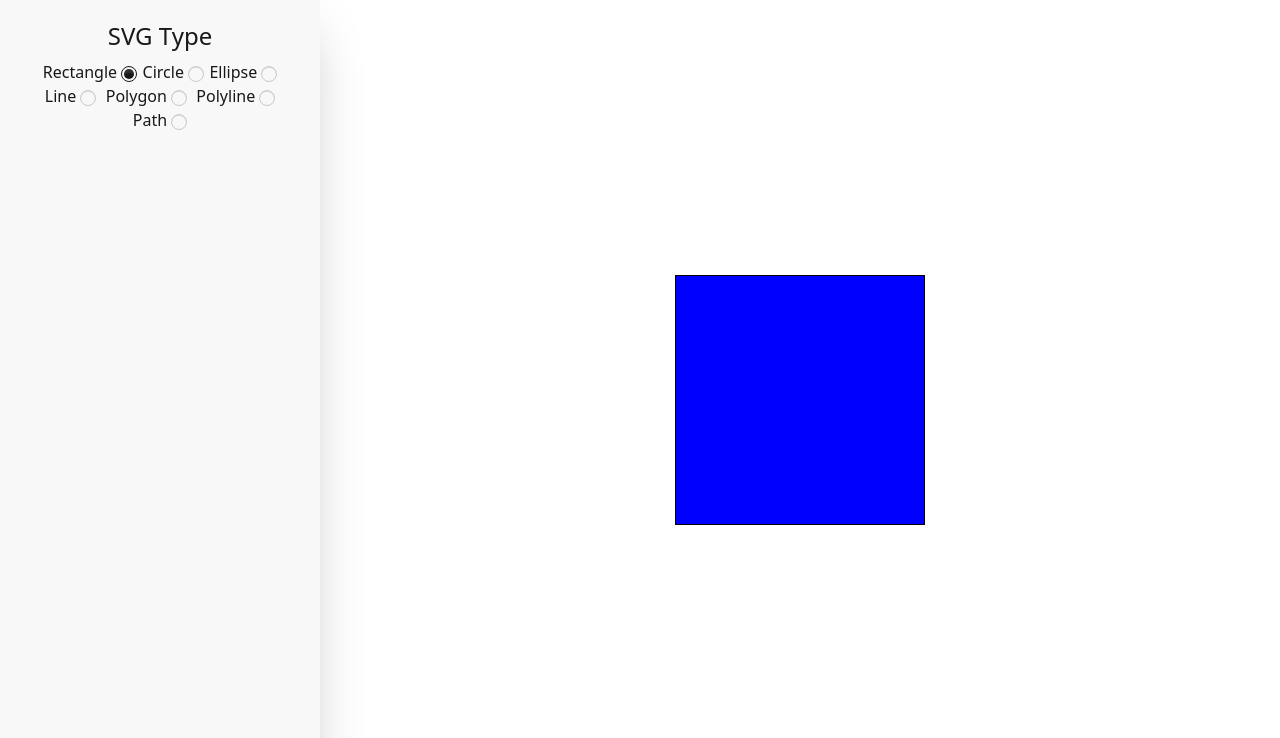
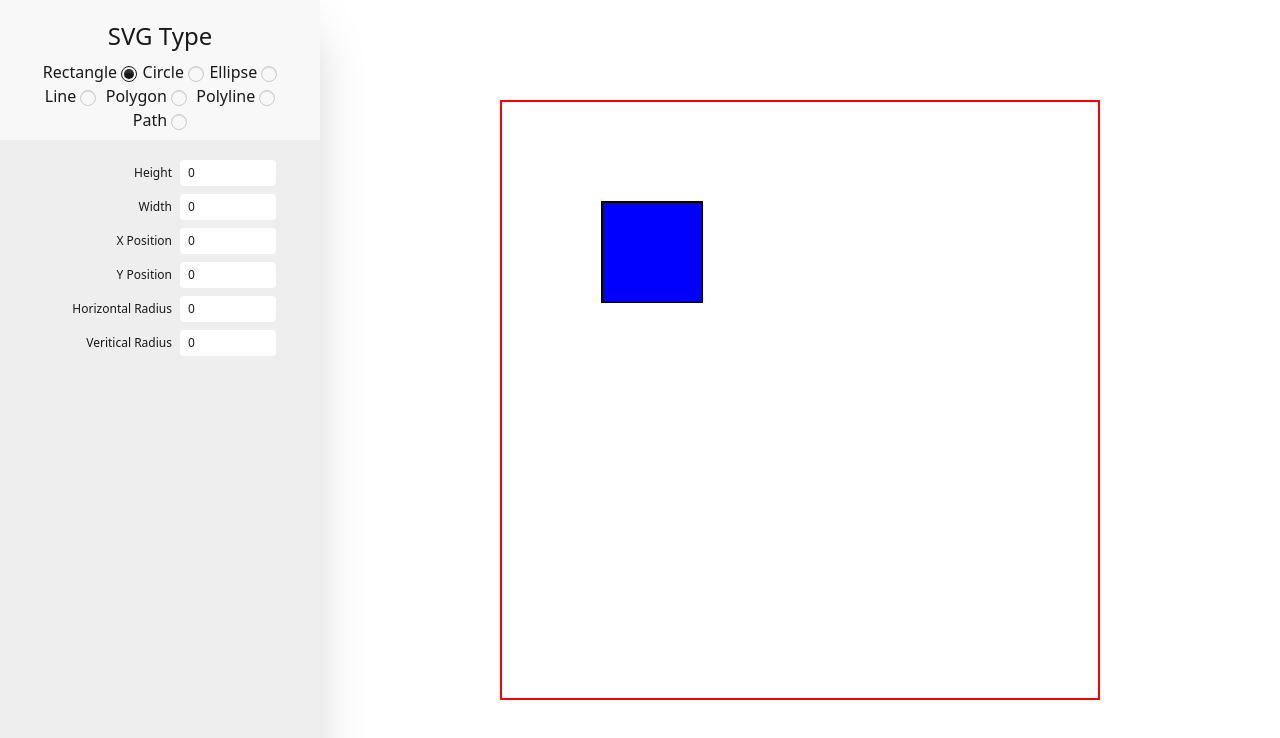
Before and after one commit to Slimboyfat-1979/svg-create, a Vue app: page / in a window 1280 px wide. Both pictures are taken after a click on the radio button 129 px from the left and 73 px from the top of the page. Shown: the top 738 px of the page. Built offline with nearby package versions, Linux system fonts and the light colour scheme.

Commit message:
Added state for rect

```diff
--- a/src/App.vue
+++ b/src/App.vue
@@ -15,12 +15,6 @@ import { onMounted } from 'vue';
 import SvgOptions from './components/SvgOptions.vue';
 import SvgRender from './components/SvgRender.vue';
 
-
-
-onMounted(() => {
-
-
-})
 </script>
 
 <style scoped></style>
--- a/src/components/SvgOptions.vue
+++ b/src/components/SvgOptions.vue
@@ -13,20 +13,31 @@
         />
       </div>
     </div>
+    <component :is="currentComponent" />
   </div>
 </template>
 
 <style scoped></style>
 
 <script setup>
-import { ref } from "vue";
+import { ref, computed, defineProps } from "vue";
 import { svgStore } from "@/stores/store.js";
+import RectangleOptions from '@/ui/RectangleOptions.vue'
+import CircleOptions from "@/ui/CircleOptions.vue";
+import EllipseOptions from "@/ui/EllipseOptions.vue";
 
 const svgType = svgStore();
 
-// const svgType = svgStore();
+const componentMap = {
+    Rectangle: RectangleOptions,
+    Circle: CircleOptions,
+    Ellipse: EllipseOptions
+}
 
-//determine what type of SVG to render
+const currentComponent = computed(() => {
+    return componentMap[svgType.svgType];
+})
+
 const readType = function(type) {
     svgType.changeType(type);
 }
--- a/src/components/SvgRender.vue
+++ b/src/components/SvgRender.vue
@@ -1,17 +1,19 @@
 <template>
-  <svg height="250" width="250" viewbox="0 0 100 100">
+  <svg height="600" width="600" viewbox="0 0 100 100" style="border: 2px solid red">
     <rect
-      v-if="svgType.svgType==='Rectangle'"
-      x="0"
-      y="0"
-      width="100%"
-      height="100%"
+      v-if="store.svgType==='Rectangle'"
+      :x="store.rectAttributes.x"
+      :y="store.rectAttributes.y"
+      :width="store.rectAttributes.width"
+      :height="store.rectAttributes.height"
+      :rx="store.rectAttributes.rx"
+      :ry="store.rectAttributes.ry"
       fill="blue"
       stroke="black"
       stroke-width="2"
     ></rect>
     <circle
-      v-if="svgType.svgType==='Circle'"
+      v-if="store.svgType==='Circle'"
       cx="50%"
       cy="50%"
       r="100"
@@ -19,7 +21,7 @@
       stroke="black"
       stroke-width="2"
     ></circle>
-    <ellipse v-if="svgType.svgType === 'Ellipse'"
+    <ellipse v-if="store.svgType === 'Ellipse'"
     rx="100"
     ry="30"
     cx="100"
@@ -31,6 +33,6 @@
 
 <script setup>
 import { svgStore } from '@/stores/store';
+const store = svgStore();
 
-const svgType = svgStore();
 </script>
--- a/src/stores/store.js
+++ b/src/stores/store.js
@@ -2,12 +2,19 @@ import { defineStore } from 'pinia'
 
 export const svgStore = defineStore('svgTypes', {
     state:() => ({
-        svgType: ''
+        svgType: '',
+        rectAttributes: {
+            x: 100,
+            y: 100,
+            width: 100,
+            height: 100,
+            rx: 0,
+            ry: 0
+        }
     }),
     actions: {
         changeType(type) {
             this.svgType = type;
-        },
-
+        }
     }
 })
--- /dev/null
+++ b/src/ui/CircleOptions.vue
@@ -0,0 +1,3 @@
+<template>
+    <h1>These are the circle options</h1>
+</template>
--- /dev/null
+++ b/src/ui/EllipseOptions.vue
@@ -0,0 +1,3 @@
+<template>
+    <h1>These are the ellipse options</h1>
+</template>
--- /dev/null
+++ b/src/ui/RectangleOptions.vue
@@ -0,0 +1,58 @@
+<template>
+    <div class="container flex flex-col px-5 py-5 bg-base-300 h-full">
+        <div class="flex flex-col items-center">
+            <div class="form-control flex flex-row items-center justify-center mb-2 w-80">
+                <label class="mr-2 w-32 text-right">Height</label>
+                <input v-model="rectAttributes.height" class="w-24 rounded px-2 py-1 bg-white focus:outline-none focus:ring-2 focus:ring-neutral" type="number">
+            </div>
+            <div class="form-control flex flex-row items-center justify-center mb-2 w-80">
+                <label class="mr-2 w-32 text-right">Width</label>
+                <input v-model="rectAttributes.width" class="w-24 rounded px-2 py-1 bg-white focus:outline-none focus:ring-2 focus:ring-neutral" type="number">
+            </div>
+            <div class="form-control flex flex-row items-center justify-center mb-2 w-80">
+                <label class="mr-2 w-32 text-right">X Position</label>
+                <input v-model="rectAttributes.x" class="w-24 rounded px-2 py-1 bg-white focus:outline-none focus:ring-2 focus:ring-neutral" type="number">
+            </div>
+            <div class="form-control flex flex-row items-center justify-center mb-2 w-80">
+                <label class="mr-2 w-32 text-right">Y Position</label>
+                <input v-model="rectAttributes.y" class="w-24 rounded px-2 py-1 bg-white focus:outline-none focus:ring-2 focus:ring-neutral" type="number">
+            </div>
+            <div class="form-control flex flex-row items-center justify-center mb-2 w-80">
+                <label class="mr-2 w-32 text-right">Horizontal Radius</label>
+                <input v-model="rectAttributes.rx" class="w-24 rounded px-2 py-1 bg-white focus:outline-none focus:ring-2 focus:ring-neutral" type="number">
+            </div>
+            <div class="form-control flex flex-row items-center justify-center mb-2 w-80">
+                <label class="mr-2 w-32 text-right">Veritical Radius</label>
+                <input v-model="rectAttributes.ry" class="w-24 rounded px-2 py-1 bg-white focus:outline-none focus:ring-2 focus:ring-neutral" type="number">
+            </div>
+        </div>
+    </div>
+</template>
+
+<script setup>
+import { reactive, watch } from 'vue';
+import { svgStore } from '@/stores/store';
+
+const store = svgStore();
+
+const rectAttributes = reactive({
+    x: 0,
+    y: 0,
+    width: 0,
+    height: 0,
+    rx: 0,
+    ry: 0
+});
+
+watch(rectAttributes, (newVal) => {
+    console.log(newVal)
+   store.rectAttributes = {...newVal}
+}, {deep: true})
+
+</script>
+
+<style scoped>
+.container {
+    font-size: 0.75rem;
+}
+</style>
```
